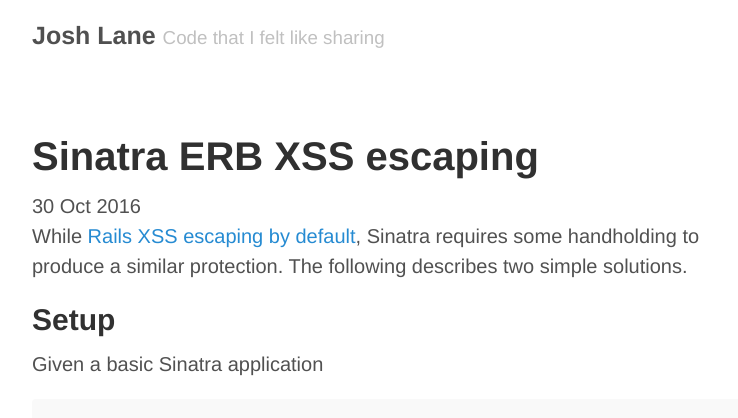
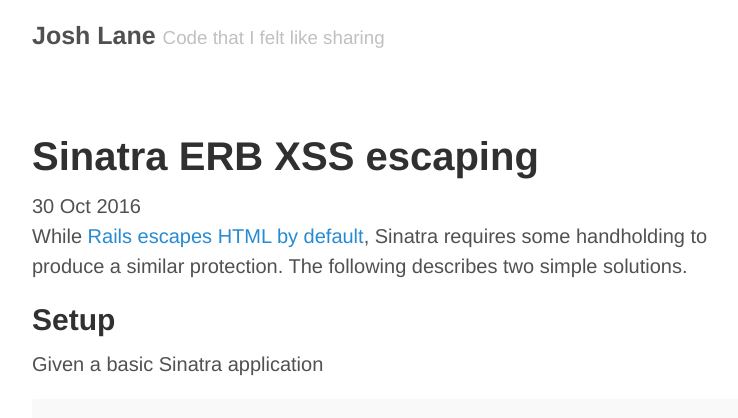
Before and after one commit to lanej/lanej.github.com, a Jekyll site: the page built from _posts/2016-10-30-sinatra_xss_escaping.md, in a window 1280 px wide and 900 px high. Shown: the top 418 px of the window, without its empty margins (248-986 px from the left). Built offline with Jekyll 4.4.1, drawn with Linux system fonts in a browser that asks for light colours.

Commit message:
xss: updated wording

```diff
--- a/_posts/2016-10-30-sinatra_xss_escaping.md
+++ b/_posts/2016-10-30-sinatra_xss_escaping.md
@@ -6,7 +6,7 @@
 tags: [ruby, sinatra]
 ---
 
-While [Rails XSS escaping by default](https://www.owasp.org/index.php/Ruby_on_Rails_Cheatsheet#Cross-site_Scripting_.28XSS.29), Sinatra requires some handholding to produce a similar protection.  The following describes two simple solutions.
+While [Rails escapes HTML by default](https://www.owasp.org/index.php/Ruby_on_Rails_Cheatsheet#Cross-site_Scripting_.28XSS.29), Sinatra requires some handholding to produce a similar protection.  The following describes two simple solutions.
 
 ## Setup
 
```
